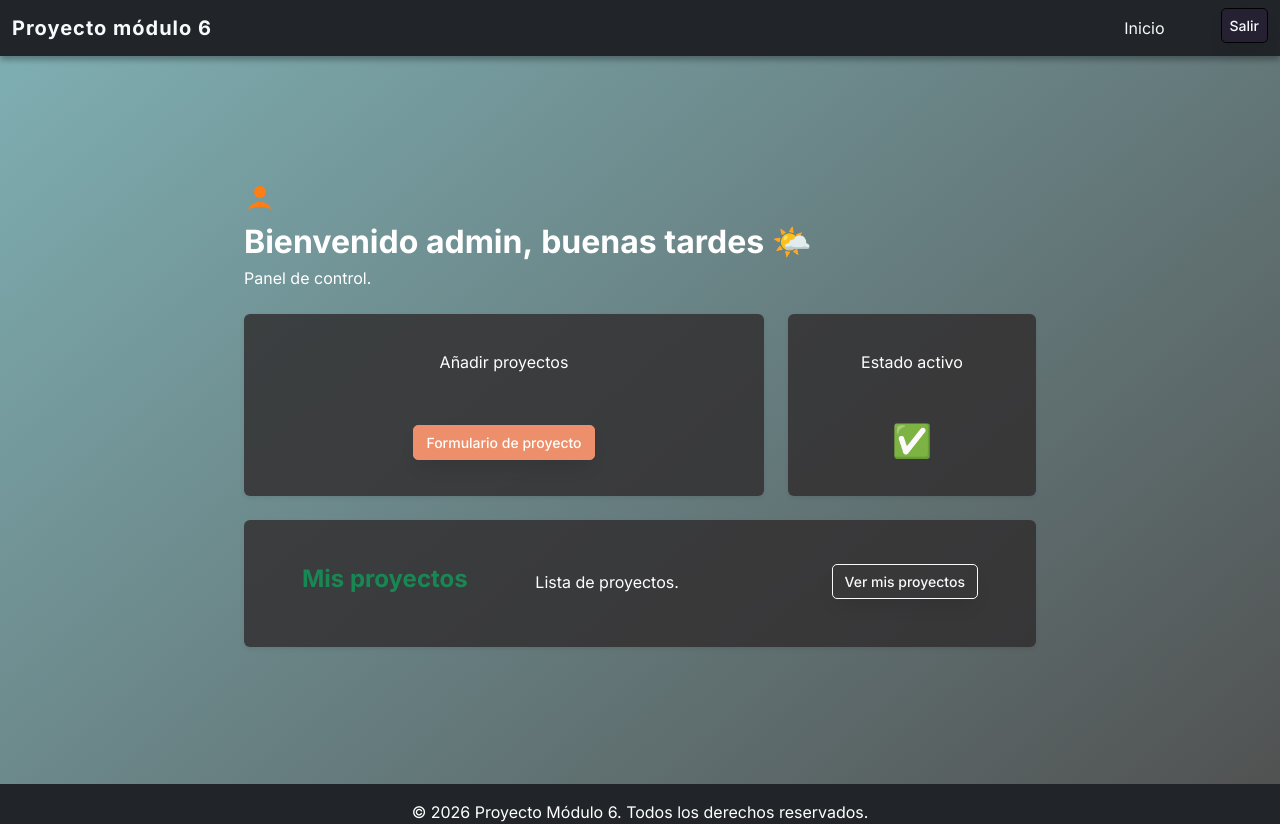
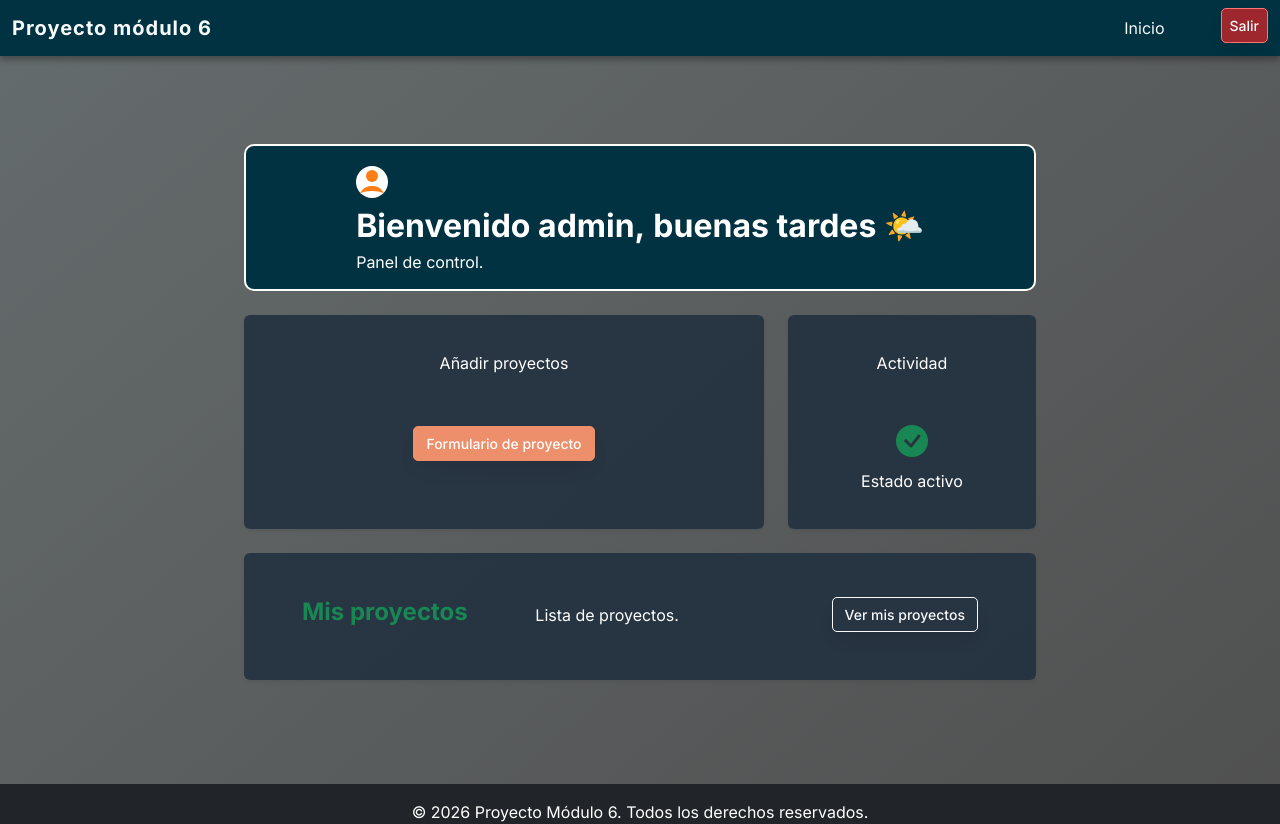
Before and after one commit to joseGallardocollab/proyecto_modulo_6, a Django app: page / in a window 1280 px wide. Run offline with Django 5.2, Linux system fonts and the light colour scheme; a user stored in the database is signed in.

Commit message:
Se agregan funciones en dashboard y cambio de diseño

```diff
--- a/core/static/core/css/style.css
+++ b/core/static/core/css/style.css
@@ -12,7 +12,7 @@ añadiendo un botón gris y verde simple*/
 }
 
 body{
-    background-image: linear-gradient(140deg, #80b1b5, #505050);
+    background-image: linear-gradient(140deg, #656c6d, #505050);
     font-family: 'inter', sans-serif;
 }
 
@@ -49,7 +49,7 @@ h2{
 }
 
 .navbar {
-    background-color: #212529;
+    background-color: rgba(0 50 65) !important;
     box-shadow: 0 4px 6px rgba(0,0,0,0.3);
 }
 
@@ -85,7 +85,7 @@ h2{
   justify-content: center;
   padding: 20px;
   color: #ffffff;
-  background-color: #312d2fd3 ;
+  background-color: #1d2d3dd3 ;
   max-width: 800px;
   margin: 0 auto;
 }
@@ -96,8 +96,8 @@ h2{
   justify-content: center;
   padding: 15px 8px 15px 8px;
   color: #ffffff;
-  background-color: rgb(80, 79, 79) !important;
-  border-radius: 15px;
+  background-color: rgba(0 50 65) !important;
+  border-radius: 10px;
   border: 2px solid;
 }
 
@@ -149,9 +149,9 @@ footer{
   font-size: 12px;
   color: #d3d3d3;
   text-decoration: none;
-  border: 1px solid #020202;
+  border: 1px solid #ff7575;
   border-radius: 4px;
-  background-color: #2a1d3f70;
+  background-color: #ee2222a8;
   transition: all 0.3s ease;
   cursor: pointer;
 }
@@ -159,6 +159,7 @@ footer{
 .btn-link-gray:hover {
   background-color: #6c757d;
   color: #fff;
+  border: 1px solid #ff7575;
 }
 
 .btn-link-green {
--- a/core/static/core/js/script.js
+++ b/core/static/core/js/script.js
@@ -1,6 +1,9 @@
 document.addEventListener("DOMContentLoaded", () => {
     const saludo = document.getElementById("saludo");
     const icono = document.getElementById("icono-perfil");
+    const textoEstado = document.getElementById("texto-estado");
+    const iconoEstado = document.getElementById("icono-estado");
+    let tiempoInactividad;
 
     if (!saludo || !icono) return;
 
@@ -15,4 +18,25 @@ document.addEventListener("DOMContentLoaded", () => {
 
     saludo.textContent = mensaje;
     icono.style.color = colorRandom;
+
+    // Función para marcar inactivo
+    function marcarInactivo() {
+        textoEstado.textContent = "Estado inactivo";
+        iconoEstado.className = "bi bi-x-circle-fill text-danger";
+    }
+
+    // Función para resetear temporizador
+    function resetearInactividad() {
+        clearTimeout(tiempoInactividad);
+        textoEstado.textContent = "Estado activo";
+        iconoEstado.className = "bi bi-check-circle-fill text-success";
+        tiempoInactividad = setTimeout(marcarInactivo, 20000); // 30 seg
+    }
+
+    // Detectar actividad
+    window.onload = resetearInactividad;
+    document.onmousemove = resetearInactividad;
+    document.onkeypress = resetearInactividad;
+    document.onscroll = resetearInactividad;
+    document.onclick = resetearInactividad;
 });
--- a/core/templates/core/base.html
+++ b/core/templates/core/base.html
@@ -5,6 +5,7 @@
     <meta charset="UTF-8">
     <title>{% block title %}Gestión de Proyectos{% endblock %}</title>
     <link href="https://cdn.jsdelivr.net/npm/bootstrap@5.3.2/dist/css/bootstrap.min.css" rel="stylesheet">
+    <link rel="stylesheet" href="https://cdn.jsdelivr.net/npm/bootstrap-icons@1.11.3/font/bootstrap-icons.css">
     <link rel="stylesheet" href="{% static 'core/css/style.css' %}">
 </head>
     <body>
--- a/core/templates/core/dashboard.html
+++ b/core/templates/core/dashboard.html
@@ -12,11 +12,12 @@
             <div class="px-md-1 text-white space-windows">
 
                 <!-- Encabezado y panel de control -->
-                <div class="d-flex justify-content-between align-items-center mb-4">
+                <div class="card-menu d-flex justify-content-between align-items-center mb-4">
 
                     <div>
                         <h2>
                             <svg id="icono-perfil" xmlns="http://www.w3.org/2000/svg" width="32" height="32" fill="currentColor" viewBox="0 0 16 16">
+                                <circle cx="8" cy="8" r="8" fill="white" />
                                 <path d="M8 8a3 3 0 1 0 0-6 3 3 0 0 0 0 6z"/>
                                 <path fill-rule="evenodd" d="M14 14s-1-1.5-6-1.5S2 14 2 14s1-4 6-4 6 4 6 4z"/>
                             </svg>
@@ -72,16 +73,13 @@
 
                                 <div class="d-flex justify-content-between">
 
-                                    <div>
-                                        <p class="text-white mb-5">
-                                            Estado activo
+                                    <div >
+                                        <p class="text-white mb-5" id="estado-activo">
+                                            Actividad
                                         </p>
-
-                                        <h5 class="fw-bold mb-0 text-success">
-                                            <div class="fs-2">
-                                                ✅
-                                            </div>
-                                        </h5>
+                                        <h2 class="bi bi-check-circle-fill text-success" id="icono-estado">
+                                        </h2>
+                                        <span id="texto-estado">Estado activo</span>
                                     </div>
                                 </div>
 
```
Also changed, not shown: db.sqlite3.
